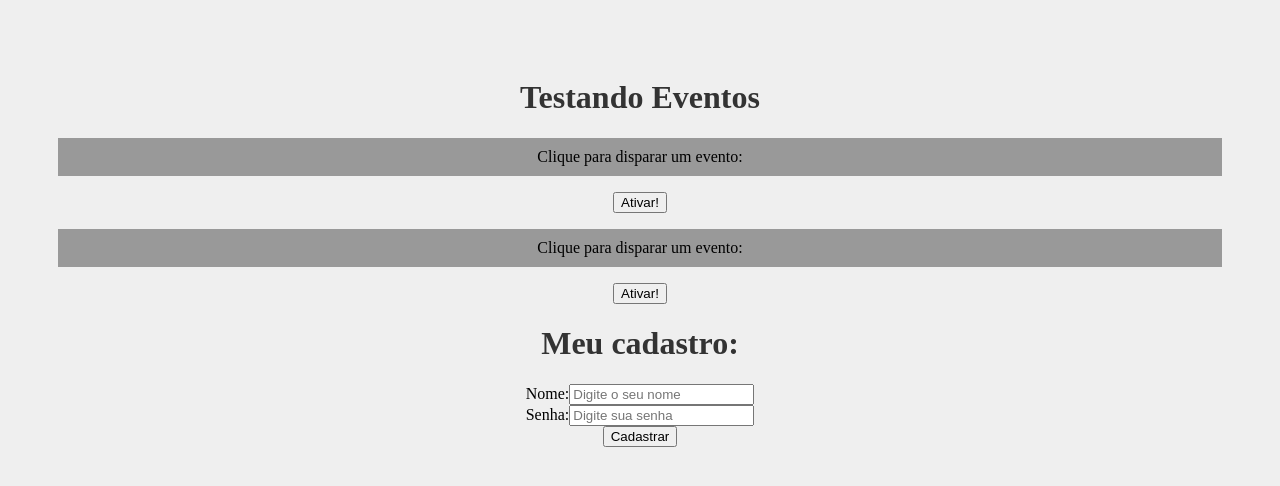
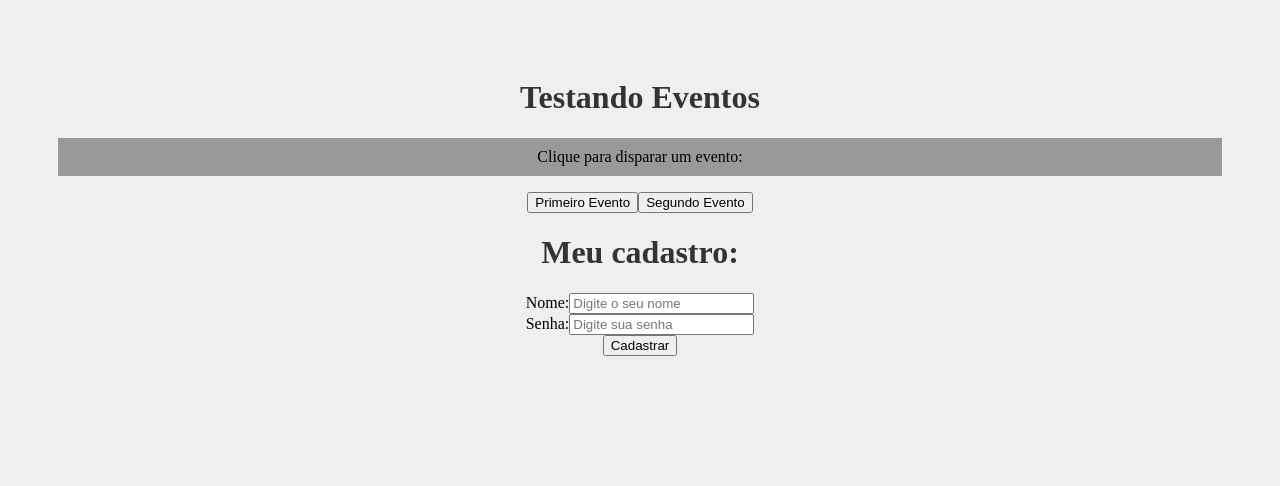
Before and after one commit to VictorParizio/meu-projeto, a React (Create React App) app: page / in a window 1280 px wide. Shown: the top 486 px of the page. Built offline with nearby package versions, Linux system fonts and the light colour scheme.

Commit message:
feat (Form): Métodos por props
Foram criados dois botões novos que substituiram os antigos para serem usados com o método onClick passado por props.

```diff
--- a/src/App.js
+++ b/src/App.js
@@ -6,8 +6,7 @@
   return (
     <div className="App">
       <h1>Testando Eventos</h1>
-      <Evento numero="1" />
-      <Evento numero="2" />
+      <Evento />
       <Form />
     </div>
   );
--- a/src/components/Evento.js
+++ b/src/components/Evento.js
@@ -1,12 +1,19 @@
-function Evento({ numero }) {
+import Button from "./evento/Button"
+
+function Evento({ }) {
     function meuEvento() {
-        console.log(`Opa! Fui ativado. ${numero}`)
+        console.log(`Ativando primeiro evento`)
+    }
+
+    function segundoEvento(){
+        console.log("Ativando o segundo evento!")
     }
 
     return (
         <div>
             <p>Clique para disparar um evento:</p>
-            <button onClick={meuEvento}>Ativar!</button>
+            <Button event={meuEvento} text="Primeiro Evento" />
+            <Button event={segundoEvento} text="Segundo Evento" />
         </div>
     )
 }
--- /dev/null
+++ b/src/components/evento/Button.js
@@ -0,0 +1,5 @@
+function Button(props) {
+    return <button onClick={props.event}>{props.text}</button>
+}
+
+export default Button
```
